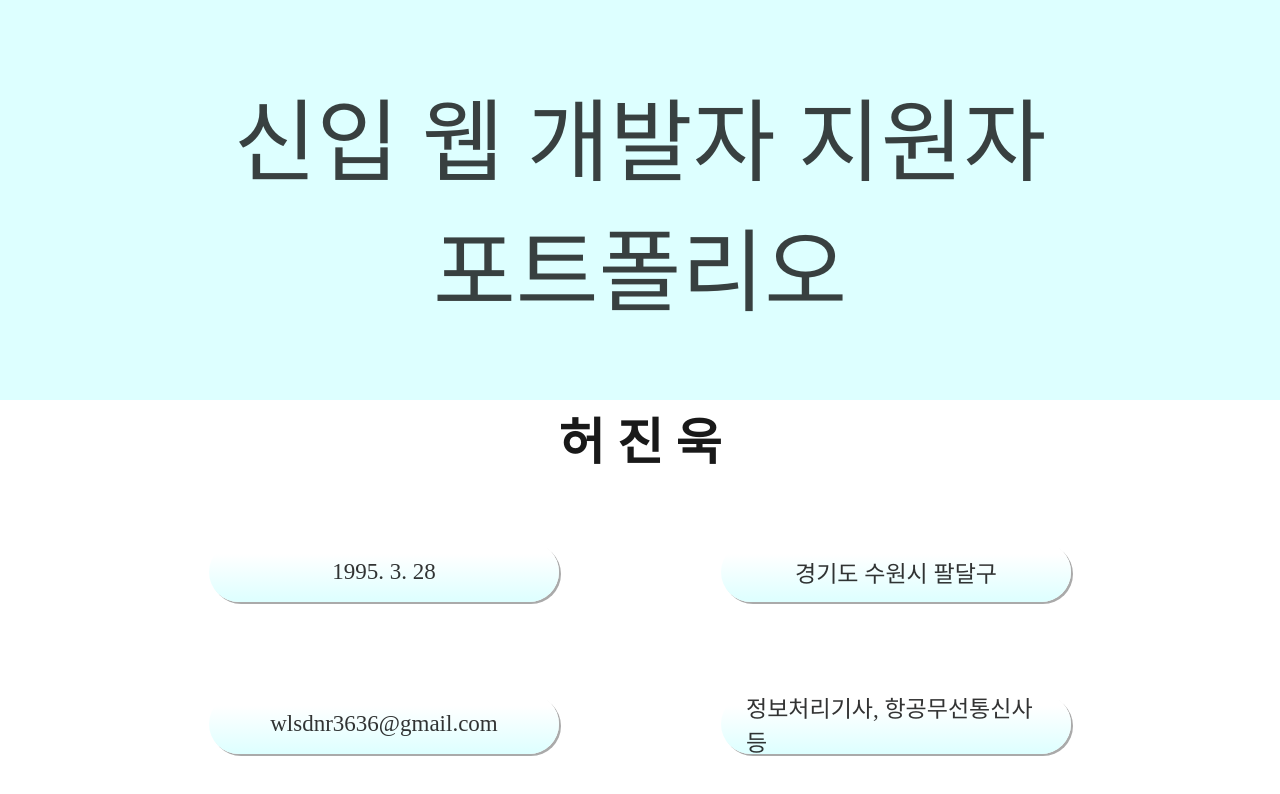
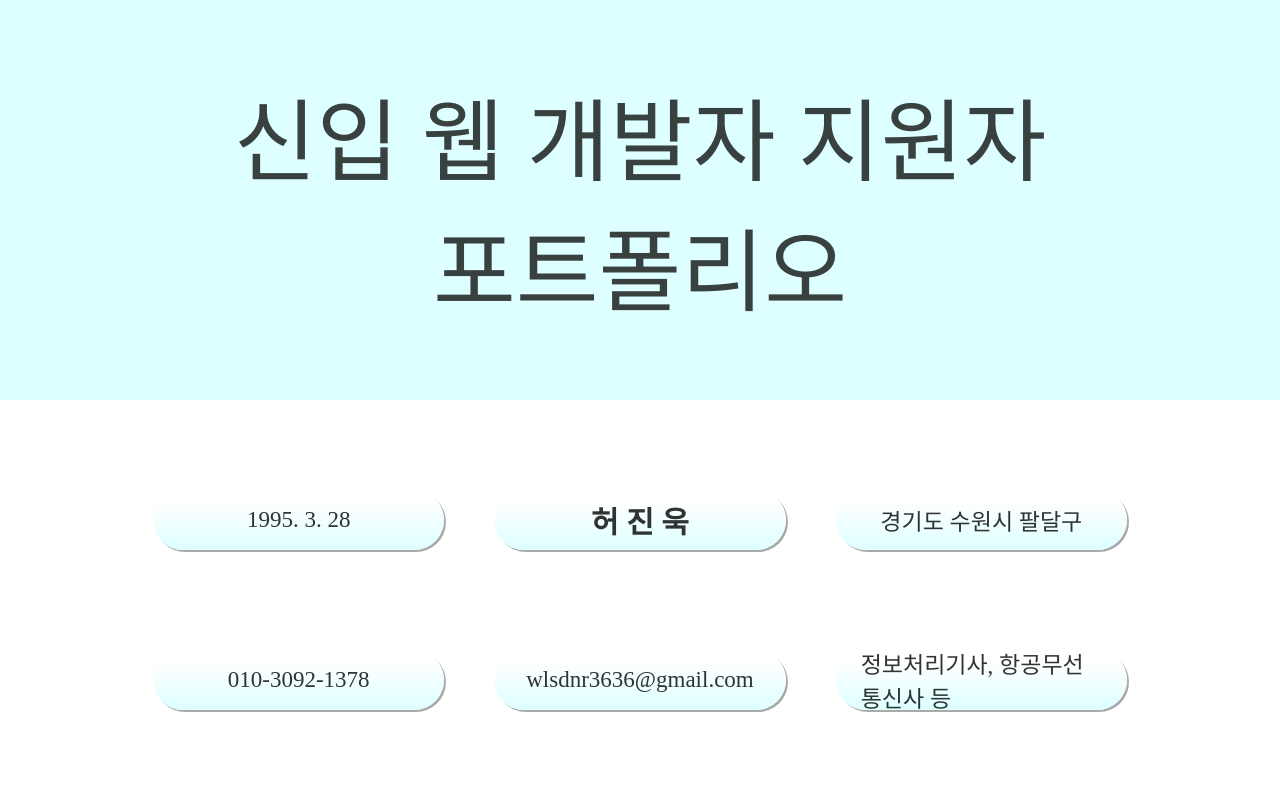
Before and after one commit to heohuhuh/portfolio, a React (Create React App) app: page / in a window 1280 px wide. Shown: the top 794 px of the page. Built offline with nearby package versions, Linux system fonts and the light colour scheme; a web font is replaced by a local one.

Commit message:
1페이지 구성 변경

```diff
--- a/src/Page1.tsx
+++ b/src/Page1.tsx
@@ -15,12 +15,13 @@ export function Page1({ upDown, firstToSecondPage }: propsType) {
       </Introduce>
 
       <Profile>
-        <Name>허 진 욱</Name>
         <ProfileUp>
           <Age>1995. 3. 28</Age>
+          <Name>허 진 욱</Name>
           <Home>경기도 수원시 팔달구</Home>
         </ProfileUp>
         <ProfileDown>
+          <PhoneNum>010-3092-1378</PhoneNum>
           <Email>wlsdnr3636@gmail.com</Email>
           <License>정보처리기사, 항공무선통신사 등</License>
         </ProfileDown>
@@ -113,18 +114,22 @@ const ProfileStyle = css`
   //background: #fff;
   box-shadow: 2px 2px #aaa;
   padding: 25px;
+  margin: 25px;
   font-size: 23px;
 `;
 const Name = styled.div`
-  color: rgb(0, 0, 0, 0.9);
+  /* color: rgb(0, 0, 0, 0.9);
   width: 100%;
-  height: 20%;
+  height: 20%; */
+  ${ProfileStyle}
   font-weight: bold;
   display: flex;
   justify-content: center;
   align-items: center;
-  font-size: 50px;
-  margin-bottom: 20px;
+  font-size: 30px;
+`;
+const PhoneNum = styled.div`
+  ${ProfileStyle}
 `;
 const Age = styled.div`
   ${ProfileStyle}
```
